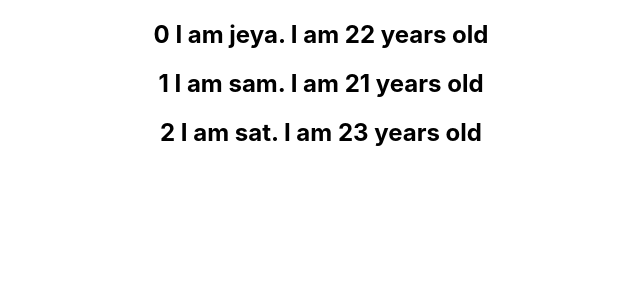
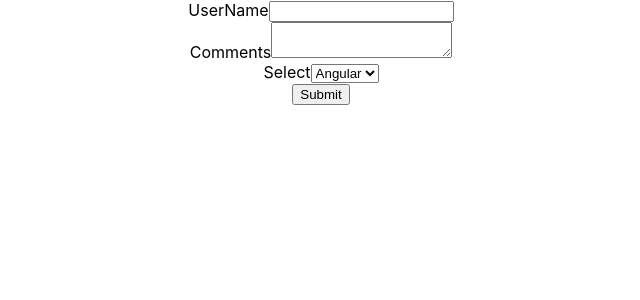
Before and after one commit to jeyabaskaran/React_Learning, a React (Create React App) app: page / in a window 1280 px wide. Shown: the top 300 px of the page, without its empty margins (319-959 px from the left). Built offline with nearby package versions, Linux system fonts and the light colour scheme.

Commit message:
css form handling

```diff
--- a/src/App.js
+++ b/src/App.js
@@ -12,31 +12,16 @@ import EventHandler from './Component/EventHandler';
 import ParentComponent from './Component/ParentComponent';
 import ValidateComponent from './Component/ValidateComponent';
 import ListHandle from './Component/ListHandle';
+import StyleSheet from './Component/StyleSheet';
+import InlineCss from './Component/InlineCss';
+import './appStyle.css';
+import styles from './appStyle.module.css';
+import Form from './Component/Form';
 
 function App() {
   return (
     <div className="App">
-      <ListHandle />
-      {/* <ParentComponent /> */}
-      {/* <ValidateComponent /> */}
-      {/* <EventHandler /> */}
-
-      {/* <DA name="duldl"/>
-      <Greek name="Hi" others="Dummy3" /> */}
-      {/* <FunctionClick />
-      <ClassClick /> */}
-      {/* <SetStateCount /> */}
-      {/* <StateExample /> */}
-      {/* <Greek name="Hi" others="Dummy1" />
-      <p> Data Child </p>
-      <Greek name="Hi" others="Dummy2" />
-      <button>Button Child</button>
-      <MyComponent name="dummy1" />
-      <MyComponent name="dummy1" />
-      <MyComponent name="dummy1" /> */}
-
-
-      {/* <JSXCOmponent /> */}
+      <Form />
     </div>
   );
 }
--- /dev/null
+++ b/src/Component/Form.js
@@ -0,0 +1,66 @@
+import React, { Component } from "react";
+
+class Form extends Component {
+
+    constructor(props) {
+        super(props);
+        this.state = {
+            username: '',
+            comments: '',
+            topic: 'angular'
+        }
+    }
+
+    handleText = (event) => {
+        this.setState({
+            username: event.target.value
+        })
+    }
+    handleComment = (event) => {
+        this.setState({
+            comments: event.target.value
+        })
+    }
+
+    handleTopic = (event) => {
+        this.setState({
+            topic: event.target.value
+        })
+    }
+
+    submitFlow = (event) => {
+        alert(`${this.state.username} ${this.state.comments} ${this.state.topic}`);
+        event.preventDefault();
+    }
+    render() {
+
+        return (
+            <div>
+                <form onSubmit={this.submitFlow}>
+                    <div>
+                        <label>UserName</label>
+                        <input type="text" value={this.state.username} onChange={this.handleText} />
+                    </div>
+                    <div>
+                        <label>Comments</label>
+                        <textarea value={this.state.comments} onChange={this.handleComment} />
+                    </div>
+                    <div>
+                        <label>Select</label>
+                        <select value={this.state.topic} onChange={this.handleTopic}>
+                            <option value='react'>React</option>
+                            <option value='angular'>Angular</option>
+                            <option value='vue'>Vue</option>
+                        </select>
+
+                    </div>
+                    <div>
+                        <button type="submit">Submit</button>
+                    </div>
+                </form>
+            </div>
+        )
+    }
+}
+
+export default Form;
--- /dev/null
+++ b/src/Component/InlineCss.js
@@ -0,0 +1,17 @@
+import React from "react";
+
+const sheet = {
+    fontSize: '72px',
+    color: 'blue'
+}
+
+function InlineCss() {
+    return (
+        <div>
+            <h2 className="Error">Error</h2>
+            <h1 style={sheet}>Inline Docs</h1>
+        </div>
+    )
+}
+
+export default InlineCss;
--- a/src/Component/SetStateCount.js
+++ b/src/Component/SetStateCount.js
@@ -17,8 +17,9 @@ class SetStateCount extends Component {
 
         this.setState((prevState) => ({  // using function within setState to get the previous state value
             count: prevState.count + 1
-        }), () => { console.log('Call back', this.state.count) })
-        console.log(this.state.count);
+        }))
+
+
 
     }
 
--- /dev/null
+++ b/src/Component/StyleSheet.js
@@ -0,0 +1,13 @@
+import React from "react";
+import './myStyle.css'
+
+function StyleSheet(props) {
+    const className = props.set ? 'primary' : '';
+    return (
+        <div>
+            <h2 className={`${className} fontSize`}>Style sheet</h2>
+        </div>
+    )
+}
+
+export default StyleSheet;
--- /dev/null
+++ b/src/Component/myStyle.css
@@ -0,0 +1,7 @@
+.primary {
+    color: orange;
+}
+
+.fontSize{
+    font-size: 500px;
+}
--- /dev/null
+++ b/src/appStyle.css
@@ -0,0 +1,3 @@
+.Error{
+    color:red
+}
--- /dev/null
+++ b/src/appStyle.module.css
@@ -0,0 +1,3 @@
+.Success{
+    color:green
+}
```
